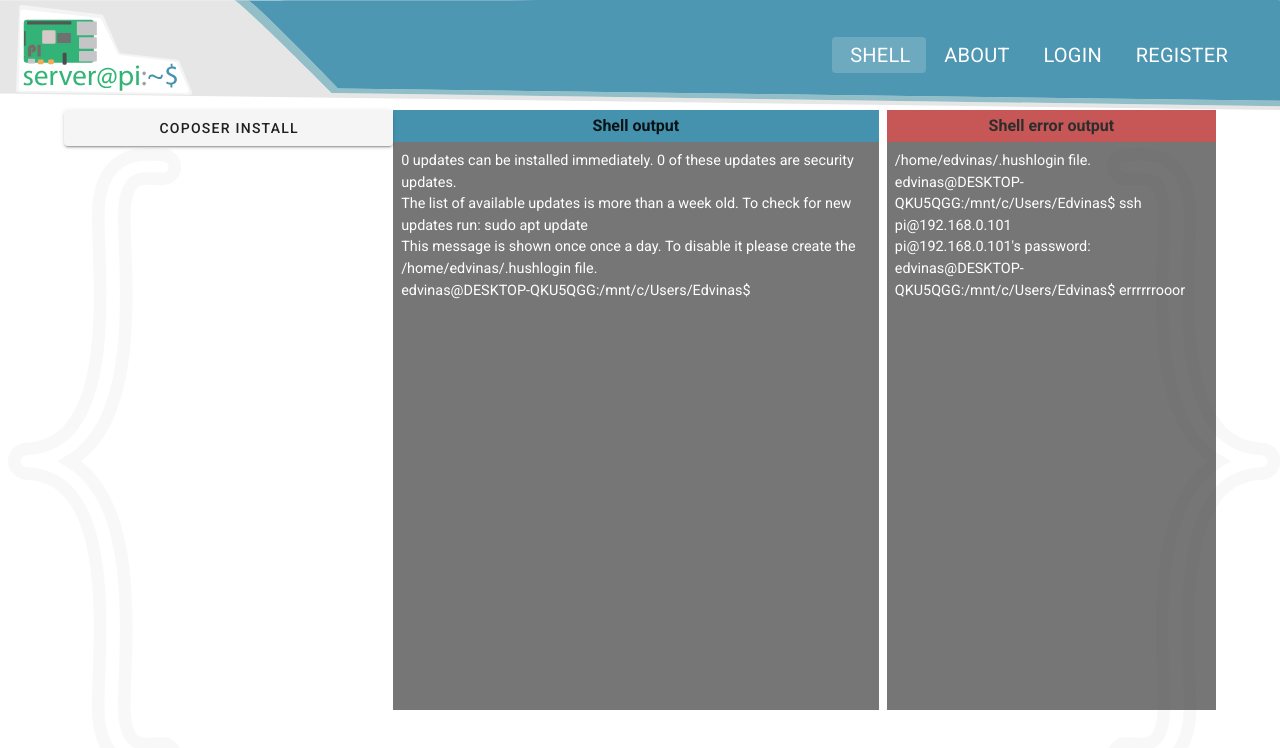
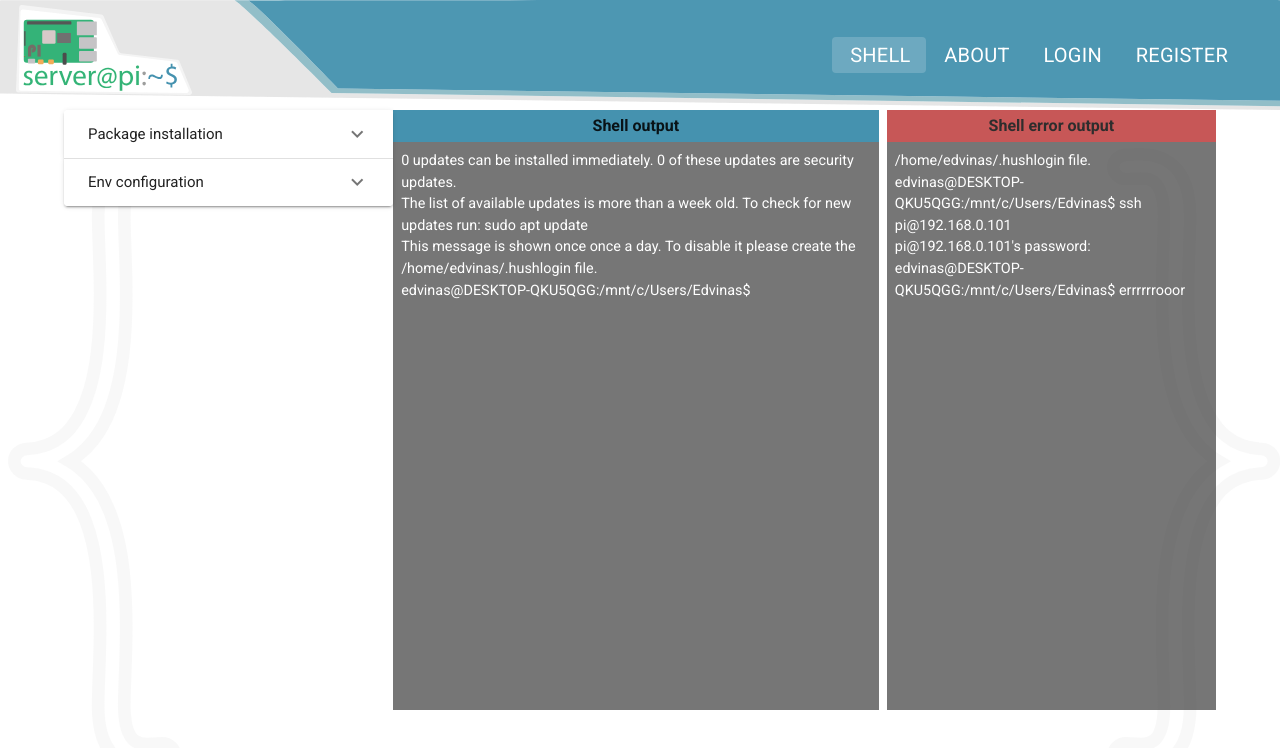
Before and after one commit to EdvinasMatusevicius/serverpiVUE, a Vue app: page /shell in a window 1280 px wide. Shown: the top 748 px of the page. Built offline with nearby package versions, Linux system fonts and the light colour scheme.

Commit message:
started adding shell controls

```diff
--- a/src/views/Shell.vue
+++ b/src/views/Shell.vue
@@ -1,8 +1,22 @@
 <template>
     <div class="shell-panel">
-        <v-btn class="controlls">
-            Coposer install
-        </v-btn>
+        <v-expansion-panels class="controlls">
+           <v-expansion-panel  v-for="group of controlls" v-bind:key="group.id" class="controlls__panel">
+             <v-expansion-panel-header>{{group.groupName}}</v-expansion-panel-header>
+             <v-expansion-panel-content>
+
+                 <div v-for="button of group.buttons" :key="button.id" class="controlls__btn d-inline-flex justify-center">
+                    <div class="align-self-center">{{button.name}}</div>
+                    <v-spacer></v-spacer>
+                    <v-btn outlined fab :color="button.color" class="align-self-center">
+                        <v-icon>{{button.icon}}</v-icon>
+                    </v-btn>
+                </div>
+
+             </v-expansion-panel-content>
+           </v-expansion-panel>
+
+         </v-expansion-panels>
         <shell-output/>
     </div>
 </template>
@@ -13,6 +27,74 @@ export default {
     name:'shell-panel',
     components:{
         ShellOutput
+    },
+    data(){
+        return{
+            controlls:[
+                {
+                    id:1,
+                    groupName:'Package installation',
+                    buttons:[
+                        {
+                            id:1,
+                            name:'composer install',
+                            icon:'mdi-package-down',
+                            color:'#4592af',
+                        },
+                        {
+                            id:2,
+                            name:'npm install',
+                            icon:'mdi-package-down',
+                            color:'#34b378',
+                        }
+                    ]
+                },
+                {
+                    id:2,
+                    groupName:'Env configuration',
+                    buttons:[
+                        {
+                            id:1,
+                            name:'Create and copy env values from env.example',
+                            icon:'mdi-file-plus',
+                            color:'#3f3f3fb6',
+                        },
+                        {
+                            id:2,
+                            name:'Create empty env file',
+                            icon:'mdi-file-plus-outline',
+                            color:'#3f3f3fb6',
+                        },
+                        {
+                            id:3,
+                            name:'Generate app key',
+                            icon:'mdi-key-plus',
+                            color:'#4592af',
+                        },
+                        {
+                            id:4,
+                            name:'Link storage (filesystem driver must be set if not default)',
+                            icon:'mdi-link-variant-plus',
+                            color:'#4592af',
+                        },
+                        {
+                            id:5,
+                            name:'Get env file values',
+                            icon:'mdi-file-download-outline',
+                            color:'#3f3f3fb6',
+                        },
+                         {
+                            id:6,
+                            name:'Save env vals (below text area)',
+                            icon:'mdi-file-upload',
+                            color:'#3f3f3fb6',
+                        }
+                    ]
+                },
+            ]
+
+
+        }
     }
 }
 </script>
@@ -24,20 +106,27 @@ export default {
         margin:0 auto;
         display:grid;
         grid-template-columns: 4fr 10fr;
-        grid-template-rows: auto;
+        grid-template-rows: auto auto;
         grid-template-areas:
-        "controll output"
+        "control output"
+        ". output"
     }
     .controlls{
         min-width: 15rem;
-        grid-area: controll;
+        height:auto;
+        grid-area: control;
+
+        &__btn{
+            width: 100%;
+            border:1px solid beige;
+        }
     }
   @media (max-width: 600px) {
       .shell-panel{
           grid-template-columns: 100%;
         grid-template-rows: auto auto;
              grid-template-areas:
-        "controll"
+        "control"
         " output"
       }
   }
```
